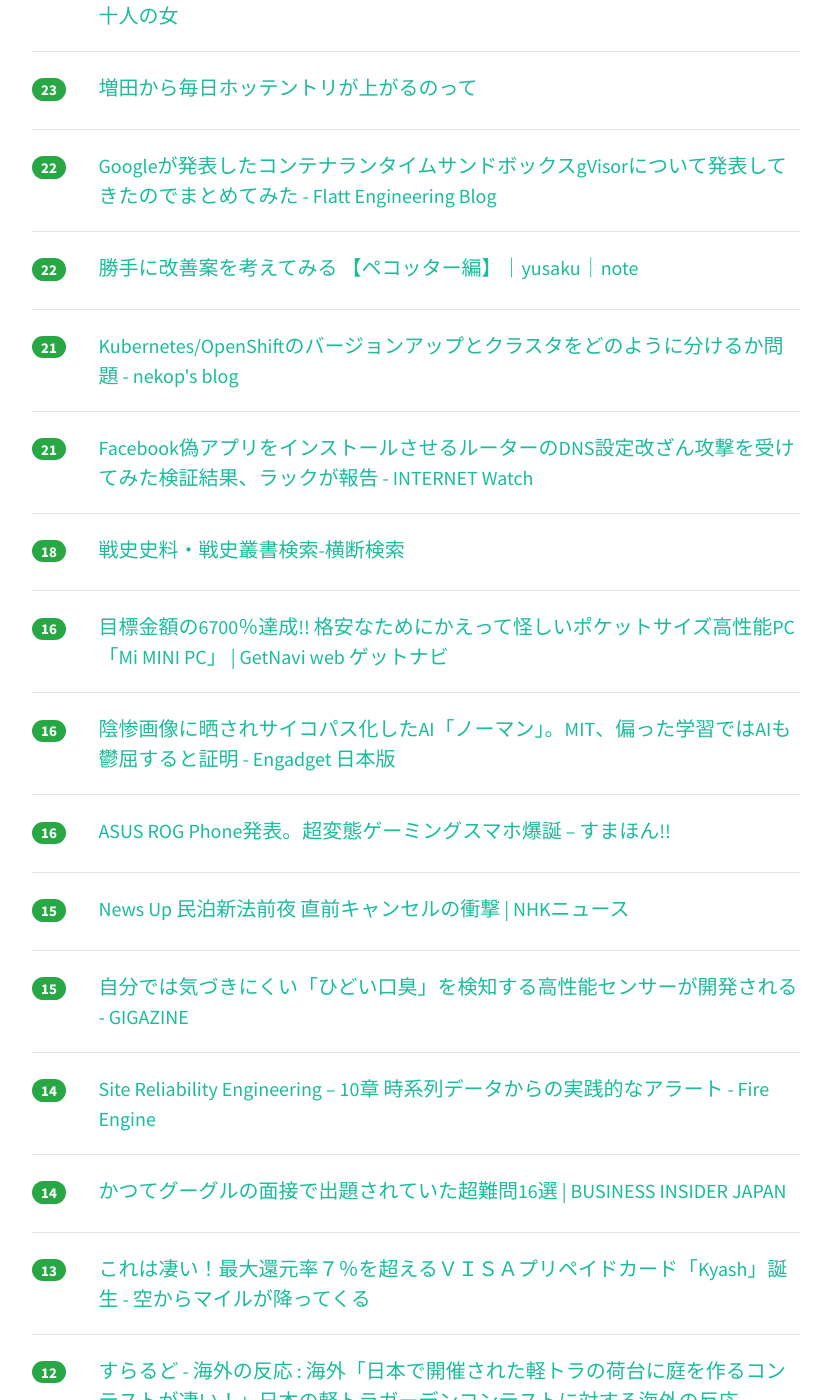
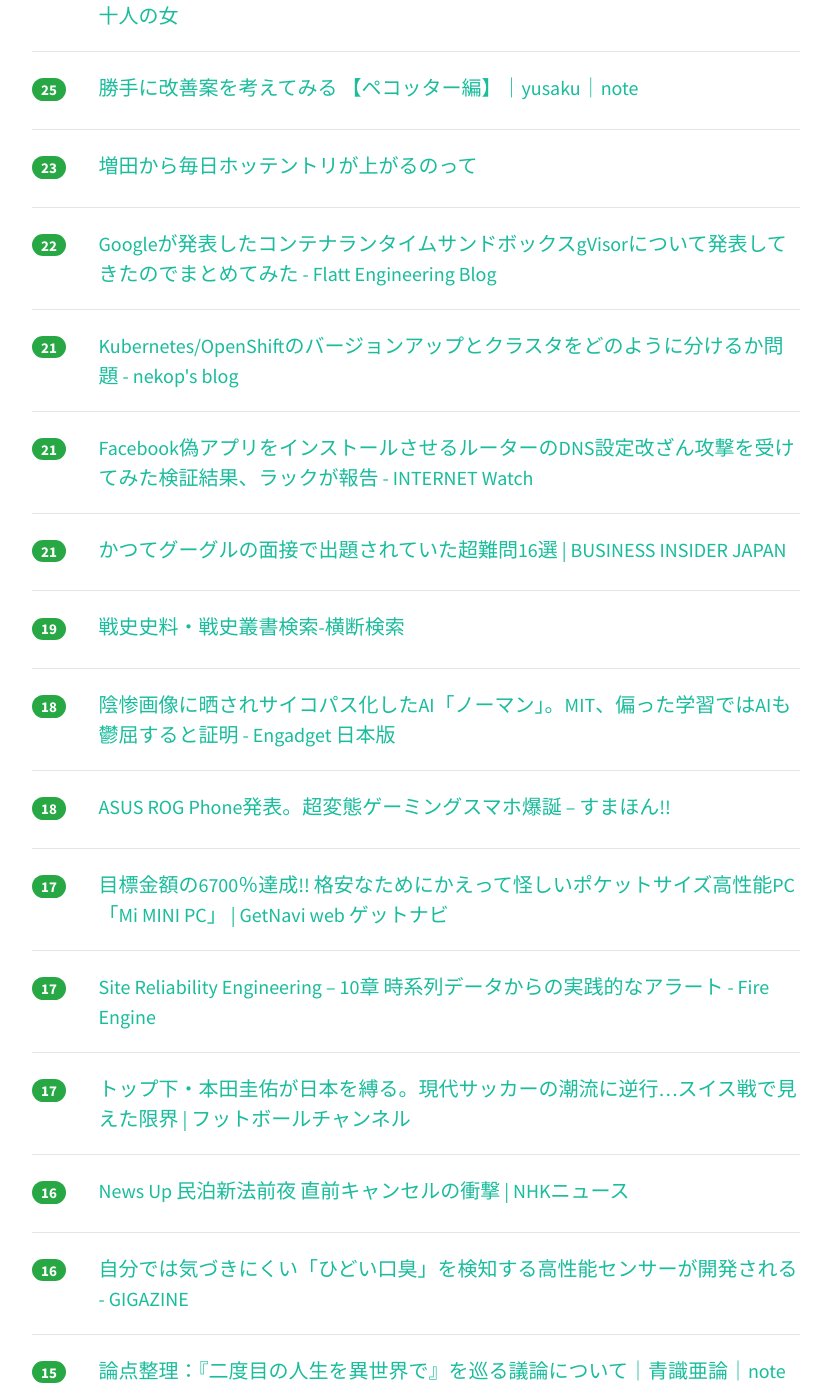
Before and after one commit to yatta47/hatena-matome-site, a Jekyll site: the page built from _posts/2018-06-09-hatena.md, in a window 1280 px wide and 1400 px high, scrolled down 993 px. Shown: the whole window, without its empty margins (224-1055 px from the left). Built offline with Jekyll 4.4.1, drawn with Linux system fonts in a browser that asks for light colours; nearby versions of some CDN libraries; some of the changed text lies outside the part shown.

Commit message:
Updated 2018-06-09

```diff
--- a/_posts/2018-06-09-hatena.md
+++ b/_posts/2018-06-09-hatena.md
@@ -1,13 +1,13 @@
 ---
 layout: post
 title:  "2018-06-09 はてぶIT"
-date:   2018-06-09 12:01:41
+date:   2018-06-09 13:01:05
 tags: [it-hotentry]
 ---
-28 件のデータあり
+32 件のデータあり
 
 <hr><div class="row">
-<div class="col-1"><span class="badge badge-pill badge-success h2">196</span></div>
+<div class="col-1"><span class="badge badge-pill badge-success h2">210</span></div>
 <div class="col-11"><a href='http://d.hatena.ne.jp/ku-ma-me/20180608/p1' target='_blank'>ruby 0.62 のソースコードを復活させた - まめめも</a></div>
 </div>
 <hr>
@@ -17,7 +17,7 @@ tags: [it-hotentry]
 </div>
 <hr>
 <div class="row">
-<div class="col-1"><span class="badge badge-pill badge-success h2">58</span></div>
+<div class="col-1"><span class="badge badge-pill badge-success h2">68</span></div>
 <div class="col-11"><a href='http://twitter.com/ryuryukyu/status/1005033069630275584' target='_blank'>ryuryukyuさんのツイート: "足立、杉田、和田、青山、テキサス紛争のまとめ 足立康史が突然杉田水脈にキレて杉田も応戦。公開バトルに発展 さらに和田政宗がいきなり田崎史郎に喧嘩を売る</a></div>
 </div>
 <hr>
@@ -27,18 +27,23 @@ tags: [it-hotentry]
 </div>
 <hr>
 <div class="row">
-<div class="col-1"><span class="badge badge-pill badge-success h2">43</span></div>
+<div class="col-1"><span class="badge badge-pill badge-success h2">47</span></div>
 <div class="col-11"><a href='http://www.shippai.org/fkd/index.html' target='_blank'>失敗知識データベース</a></div>
 </div>
 <hr>
 <div class="row">
-<div class="col-1"><span class="badge badge-pill badge-success h2">36</span></div>
+<div class="col-1"><span class="badge badge-pill badge-success h2">38</span></div>
 <div class="col-11"><a href='https://tech.recruit-mp.co.jp/infrastructure/post-16341/' target='_blank'>AWS CloudFrontを使って動的にリサイズ可能な画像をセキュアに見れる仕組みを作った – PSYENCE:MEDIA</a></div>
 </div>
 <hr>
 <div class="row">
 <div class="col-1"><span class="badge badge-pill badge-success h2">29</span></div>
 <div class="col-11"><a href='https://www.buzzfeed.com/jp/ryosukekamba/konishi2' target='_blank'>「ピチカート・ファイヴをもう一度」と言われるけど… 小西康陽が語る、凄い十人の女</a></div>
+</div>
+<hr>
+<div class="row">
+<div class="col-1"><span class="badge badge-pill badge-success h2">25</span></div>
+<div class="col-11"><a href='https://note.mu/yusaku_tokunaga/n/ncd72620719df' target='_blank'>勝手に改善案を考えてみる 【ペコッター編】｜yusaku｜note</a></div>
 </div>
 <hr>
 <div class="row">
@@ -52,11 +57,6 @@ tags: [it-hotentry]
 </div>
 <hr>
 <div class="row">
-<div class="col-1"><span class="badge badge-pill badge-success h2">22</span></div>
-<div class="col-11"><a href='https://note.mu/yusaku_tokunaga/n/ncd72620719df' target='_blank'>勝手に改善案を考えてみる 【ペコッター編】｜yusaku｜note</a></div>
-</div>
-<hr>
-<div class="row">
 <div class="col-1"><span class="badge badge-pill badge-success h2">21</span></div>
 <div class="col-11"><a href='https://nekop.hatenablog.com/entry/2018/06/08/143846' target='_blank'>Kubernetes/OpenShiftのバージョンアップとクラスタをどのように分けるか問題 - nekop's blog</a></div>
 </div>
@@ -67,47 +67,57 @@ tags: [it-hotentry]
 </div>
 <hr>
 <div class="row">
-<div class="col-1"><span class="badge badge-pill badge-success h2">18</span></div>
+<div class="col-1"><span class="badge badge-pill badge-success h2">21</span></div>
+<div class="col-11"><a href='https://www.businessinsider.jp/post-168509' target='_blank'>かつてグーグルの面接で出題されていた超難問16選 | BUSINESS INSIDER JAPAN</a></div>
+</div>
+<hr>
+<div class="row">
+<div class="col-1"><span class="badge badge-pill badge-success h2">19</span></div>
 <div class="col-11"><a href='http://www.nids.mod.go.jp/military_history_search/' target='_blank'>戦史史料・戦史叢書検索-横断検索</a></div>
 </div>
 <hr>
 <div class="row">
-<div class="col-1"><span class="badge badge-pill badge-success h2">16</span></div>
+<div class="col-1"><span class="badge badge-pill badge-success h2">18</span></div>
+<div class="col-11"><a href='https://japanese.engadget.com/2018/06/08/ai-mit-ai/' target='_blank'>陰惨画像に晒されサイコパス化したAI「ノーマン」。MIT、偏った学習ではAIも鬱屈すると証明 - Engadget 日本版</a></div>
+</div>
+<hr>
+<div class="row">
+<div class="col-1"><span class="badge badge-pill badge-success h2">18</span></div>
+<div class="col-11"><a href='https://smhn.info/201806-asus-rog-phone-matome' target='_blank'>ASUS ROG Phone発表。超変態ゲーミングスマホ爆誕 – すまほん!!</a></div>
+</div>
+<hr>
+<div class="row">
+<div class="col-1"><span class="badge badge-pill badge-success h2">17</span></div>
 <div class="col-11"><a href='https://getnavi.jp/digital/267059/' target='_blank'>目標金額の6700％達成!! 格安なためにかえって怪しいポケットサイズ高性能PC「Mi MINI PC」 | GetNavi web ゲットナビ</a></div>
 </div>
 <hr>
 <div class="row">
-<div class="col-1"><span class="badge badge-pill badge-success h2">16</span></div>
-<div class="col-11"><a href='https://japanese.engadget.com/2018/06/08/ai-mit-ai/' target='_blank'>陰惨画像に晒されサイコパス化したAI「ノーマン」。MIT、偏った学習ではAIも鬱屈すると証明 - Engadget 日本版</a></div>
+<div class="col-1"><span class="badge badge-pill badge-success h2">17</span></div>
+<div class="col-11"><a href='http://www.hirotsuru.com/entry/2018/06/08/235911' target='_blank'>Site Reliability Engineering – 10章 時系列データからの実践的なアラート - Fire Engine</a></div>
+</div>
+<hr>
+<div class="row">
+<div class="col-1"><span class="badge badge-pill badge-success h2">17</span></div>
+<div class="col-11"><a href='https://www.footballchannel.jp/2018/06/09/post273512/' target='_blank'>トップ下・本田圭佑が日本を縛る。現代サッカーの潮流に逆行…スイス戦で見えた限界 | フットボールチャンネル</a></div>
 </div>
 <hr>
 <div class="row">
 <div class="col-1"><span class="badge badge-pill badge-success h2">16</span></div>
-<div class="col-11"><a href='https://smhn.info/201806-asus-rog-phone-matome' target='_blank'>ASUS ROG Phone発表。超変態ゲーミングスマホ爆誕 – すまほん!!</a></div>
+<div class="col-11"><a href='https://www3.nhk.or.jp/news/html/20180608/k10011469661000.html' target='_blank'>News Up 民泊新法前夜 直前キャンセルの衝撃 | NHKニュース</a></div>
+</div>
+<hr>
+<div class="row">
+<div class="col-1"><span class="badge badge-pill badge-success h2">16</span></div>
+<div class="col-11"><a href='https://gigazine.net/news/20180608-sensor-detects-bad-breath/' target='_blank'>自分では気づきにくい「ひどい口臭」を検知する高性能センサーが開発される - GIGAZINE</a></div>
 </div>
 <hr>
 <div class="row">
 <div class="col-1"><span class="badge badge-pill badge-success h2">15</span></div>
-<div class="col-11"><a href='https://www3.nhk.or.jp/news/html/20180608/k10011469661000.html' target='_blank'>News Up 民泊新法前夜 直前キャンセルの衝撃 | NHKニュース</a></div>
-</div>
-<hr>
-<div class="row">
-<div class="col-1"><span class="badge badge-pill badge-success h2">15</span></div>
-<div class="col-11"><a href='https://gigazine.net/news/20180608-sensor-detects-bad-breath/' target='_blank'>自分では気づきにくい「ひどい口臭」を検知する高性能センサーが開発される - GIGAZINE</a></div>
+<div class="col-11"><a href='https://note.mu/dokuninjin_blue/n/n96c1a4a1a399' target='_blank'>論点整理：『二度目の人生を異世界で』を巡る議論について｜青識亜論｜note</a></div>
 </div>
 <hr>
 <div class="row">
 <div class="col-1"><span class="badge badge-pill badge-success h2">14</span></div>
-<div class="col-11"><a href='http://www.hirotsuru.com/entry/2018/06/08/235911' target='_blank'>Site Reliability Engineering – 10章 時系列データからの実践的なアラート - Fire Engine</a></div>
-</div>
-<hr>
-<div class="row">
-<div class="col-1"><span class="badge badge-pill badge-success h2">14</span></div>
-<div class="col-11"><a href='https://www.businessinsider.jp/post-168509' target='_blank'>かつてグーグルの面接で出題されていた超難問16選 | BUSINESS INSIDER JAPAN</a></div>
-</div>
-<hr>
-<div class="row">
-<div class="col-1"><span class="badge badge-pill badge-success h2">13</span></div>
 <div class="col-11"><a href='http://www.sorakara-mile.com/entry/2018/06/08/190000' target='_blank'>これは凄い！最大還元率７％を超えるＶＩＳＡプリペイドカード「Kyash」誕生 - 空からマイルが降ってくる</a></div>
 </div>
 <hr>
@@ -122,13 +132,28 @@ tags: [it-hotentry]
 </div>
 <hr>
 <div class="row">
+<div class="col-1"><span class="badge badge-pill badge-success h2">12</span></div>
+<div class="col-11"><a href='http://lpi.or.jp/news/information/20180608.shtml' target='_blank'>Linux Professional Institute及びLinux Professional Institute日本支部による本日付けのプレスリリースについて｜IT資格といえばLPI-Japan | LinuC/OSS-DB/HTML5/OPCEL/LPIC</a></div>
+</div>
+<hr>
+<div class="row">
+<div class="col-1"><span class="badge badge-pill badge-success h2">11</span></div>
+<div class="col-11"><a href='http://inaka-gurashi.hatenablog.com/entry/Ruby%E3%82%A8%E3%83%B3%E3%82%B8%E3%83%8B%E3%82%A2%E3%81%AB%E3%81%AA%E3%82%8B%E3%81%AB%E3%81%AF' target='_blank'>Ruby/Railsエンジニアに転職、就職する方法｜実務/業務未経験から自社開発・web系・IT企業・ベンチャー（スタートアップ企業）でRuby/Railsエンジニアに未経験転職、就職して内定獲得するには</a></div>
+</div>
+<hr>
+<div class="row">
+<div class="col-1"><span class="badge badge-pill badge-success h2">10</span></div>
+<div class="col-11"><a href='http://biacco42.hatenablog.com/entry/2018/06/08/045949' target='_blank'>Why Ergo42? - 私が Ergo42 を作った理由 - たのしい人生</a></div>
+</div>
+<hr>
+<div class="row">
 <div class="col-1"><span class="badge badge-pill badge-success h2">9</span></div>
 <div class="col-11"><a href='http://jp.automaton.am/articles/newsjp/20180608-69509/' target='_blank'>『ファイナルファンタジーXV』PC版のModツールが配信開始。イグニスを「トーマス」に置き換えたり、プロンプトを武器化するModが登場 | AUTOMATON</a></div>
 </div>
 <hr>
 <div class="row">
 <div class="col-1"><span class="badge badge-pill badge-success h2">9</span></div>
-<div class="col-11"><a href='http://lpi.or.jp/news/information/20180608.shtml' target='_blank'>Linux Professional Institute及びLinux Professional Institute日本支部による本日付けのプレスリリースについて｜IT資格といえばLPI-Japan | LinuC/OSS-DB/HTML5/OPCEL/LPIC</a></div>
+<div class="col-11"><a href='http://tsubakit1.hateblo.jp/entry/2018/06/08/220000' target='_blank'>【Unity】ドット絵に照明効果を追加する - テラシュールブログ</a></div>
 </div>
 <hr>
 <div class="row">
@@ -137,12 +162,7 @@ tags: [it-hotentry]
 </div>
 <hr>
 <div class="row">
-<div class="col-1"><span class="badge badge-pill badge-success h2">8</span></div>
-<div class="col-11"><a href='http://tsubakit1.hateblo.jp/entry/2018/06/08/220000' target='_blank'>【Unity】ドット絵に照明効果を追加する - テラシュールブログ</a></div>
+<div class="col-1"><span class="badge badge-pill badge-success h2">5</span></div>
+<div class="col-11"><a href='https://qiita.com/rana_kualu/items/a7c6be77e165bca0f3fc' target='_blank'>PHP7.3の新機能</a></div>
 </div>
 <hr>
-<div class="row">
-<div class="col-1"><span class="badge badge-pill badge-success h2">3</span></div>
-<div class="col-11"><a href='https://www.footballchannel.jp/2018/06/09/post273512/' target='_blank'>トップ下・本田圭佑が日本を縛る。現代サッカーの潮流に逆行…スイス戦で見えた限界 | フットボールチャンネル</a></div>
-</div>
-<hr>
```
